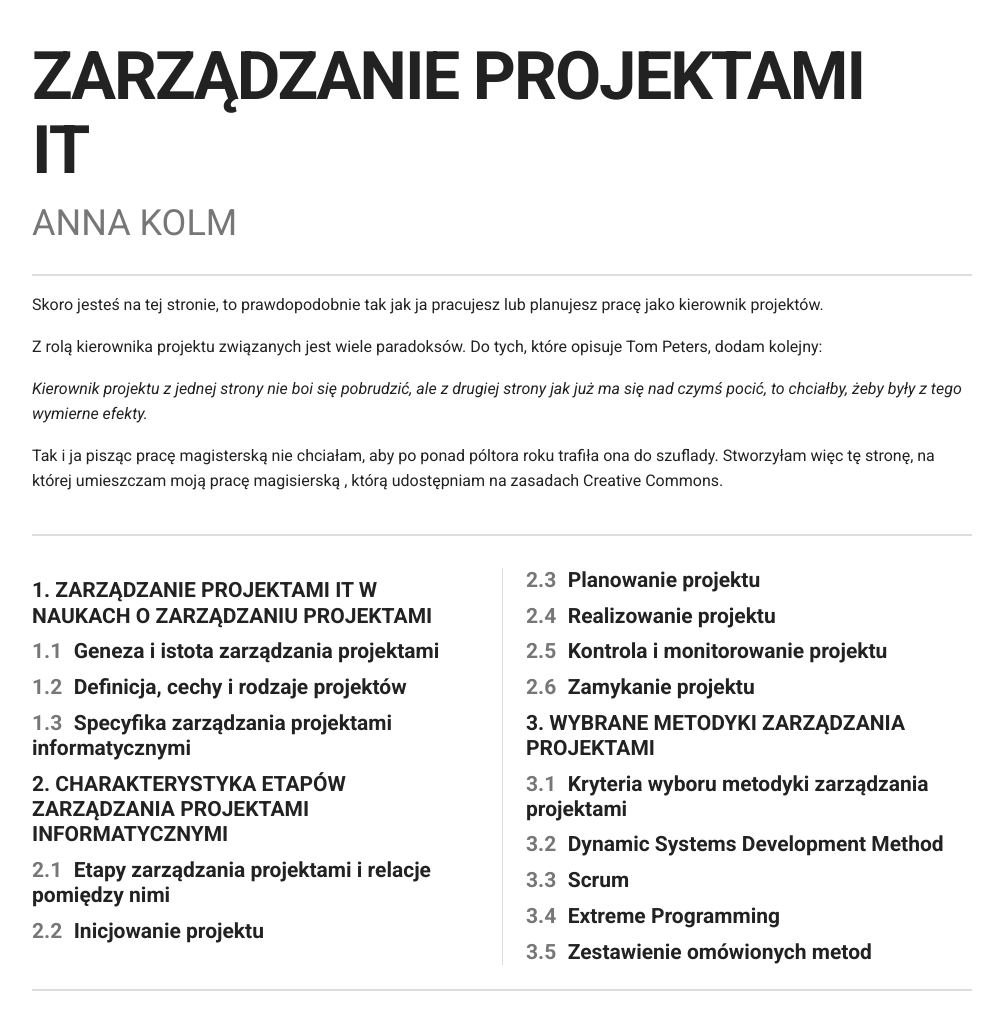
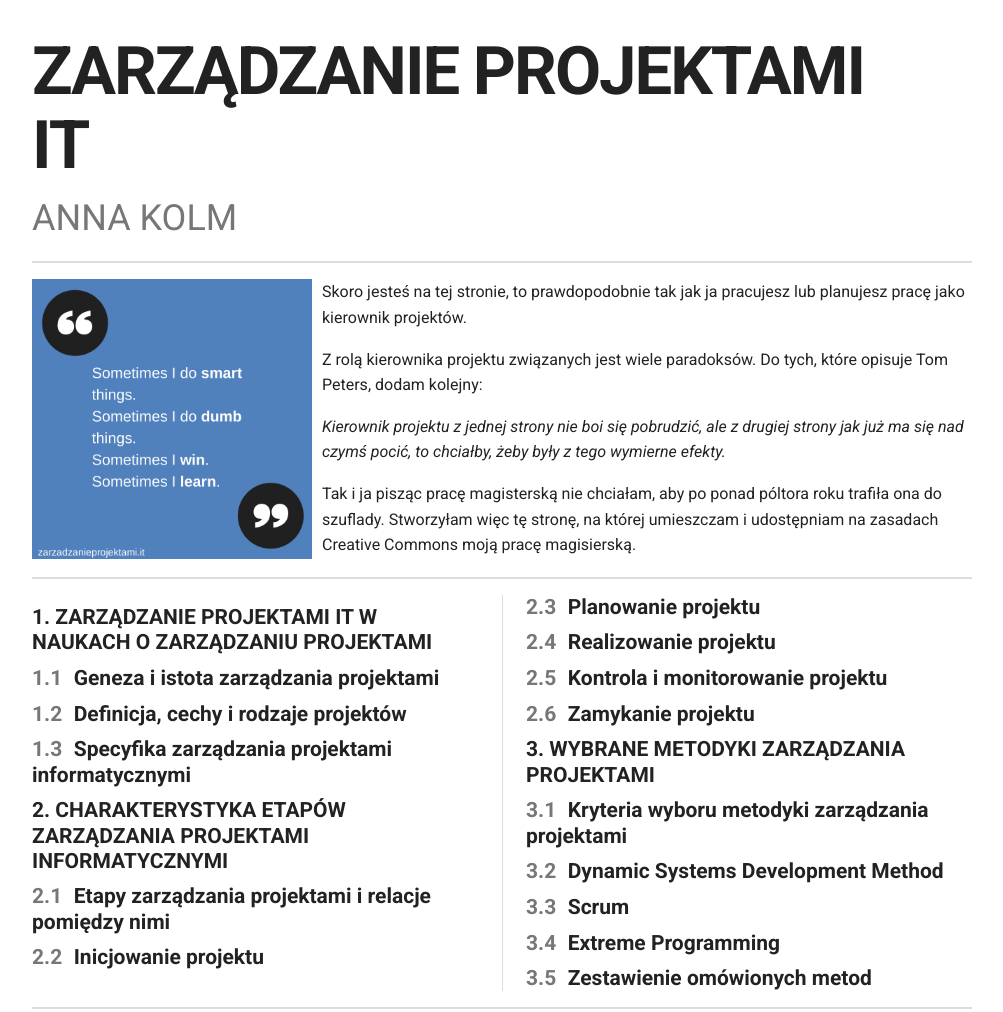
Before and after one commit to aniakolm/zarzadzanieprojektami.it, a plain HTML site: page index.html in a window 1280 px wide. Shown: the whole page, without its empty margins (138-1141 px from the left). Drawn offline with Linux system fonts and the light colour scheme.

Commit message:
stylowanie

```diff
--- a/css/styles.css
+++ b/css/styles.css
@@ -5,12 +5,15 @@
 body {font-family: 'roboto';}
 a {color: #4f81bd !important; -webkit-transition: all 0.3s; -moz-transition: all 0.3s; -ms-transition: all 0.3s; -o-transition: all 0.3s; transition: all 0.3s; text-decoration: none !important;}
 a:hover {color: #222 !important; text-decoration: none !important;}
-div.item {border-bottom: 2px solid #ddd; padding-bottom: 1.5em;}
-div.item\:license a {color: #222 !important;}
-div.item\:license a:hover {color: #4f81bd !important;}
+div.item {border-bottom: 2px solid #ddd; padding-bottom: 1em;}
+div.item\:cover {padding-top: 35px;}
 div.item\:cover h1 {margin: 0; font-family: 'roboto'; font-weight: 700; text-transform: uppercase;}
 div.item\:cover h2 a {color: #777 !important; text-transform: uppercase;}
 div.item\:cover h2 a:hover {color: #4f81bd !important;}
+div.item\:license {margin-bottom: 1em; padding-bottom: 3px;}
+div.item\:license img {width: 280px; float: left; padding-right: 10px;}
+div.item\:license a {color: #222 !important;}
+div.item\:license a:hover {color: #4f81bd !important;}
 div.item\:toc {margin-bottom: 1em;}
 div.item\:toc ul li.part {text-transform: uppercase;}
 .item\:toc ul li.level-1 span {font-weight: bold;}
@@ -33,3 +36,7 @@ div.line {border-bottom: 2px solid #ddd; width: 100%;}
 @media (min-width: 1200px) {
   div.item\:cover h1 {font-size: 67px;}
 }
+/* Large desktop */
+@media (max-width: 644px) {
+  div.item\:license img {width: 100%; padding-bottom: 10px;}
+}
--- a/index.html
+++ b/index.html
@@ -47,13 +47,14 @@
 </div>
 
 <div class="item item:license">
+<img src="images/zpit.png" />
     <p>Skoro jesteś na tej stronie, to prawdopodobnie tak jak ja pracujesz lub planujesz pracę jako kierownik projektów.</p>
 
 <p>Z rolą kierownika projektu związanych jest wiele paradoksów. Do tych, które opisuje Tom Peters, dodam kolejny:</p>
 
 <p><em>Kierownik projektu z jednej strony nie boi się pobrudzić, ale z drugiej strony jak już ma się nad czymś pocić, to chciałby, żeby były z tego wymierne efekty.</em></p>
 
-<p>Tak i ja pisząc pracę magisterską nie chciałam, aby po ponad póltora roku trafiła ona do szuflady. Stworzyłam więc tę stronę, na której umieszczam moją pracę magisierską , którą udostępniam na zasadach <a href="http://creativecommons.org/licenses/by/3.0/pl/" title="Creative Commons">Creative Commons</a>.</p>
+<p>Tak i ja pisząc pracę magisterską nie chciałam, aby po ponad póltora roku trafiła ona do szuflady. Stworzyłam więc tę stronę, na której umieszczam i udostępniam na zasadach <a href="http://creativecommons.org/licenses/by/3.0/pl/" title="Creative Commons">Creative Commons</a> moją pracę magisierską.</p>
 
 </div>
 
```
